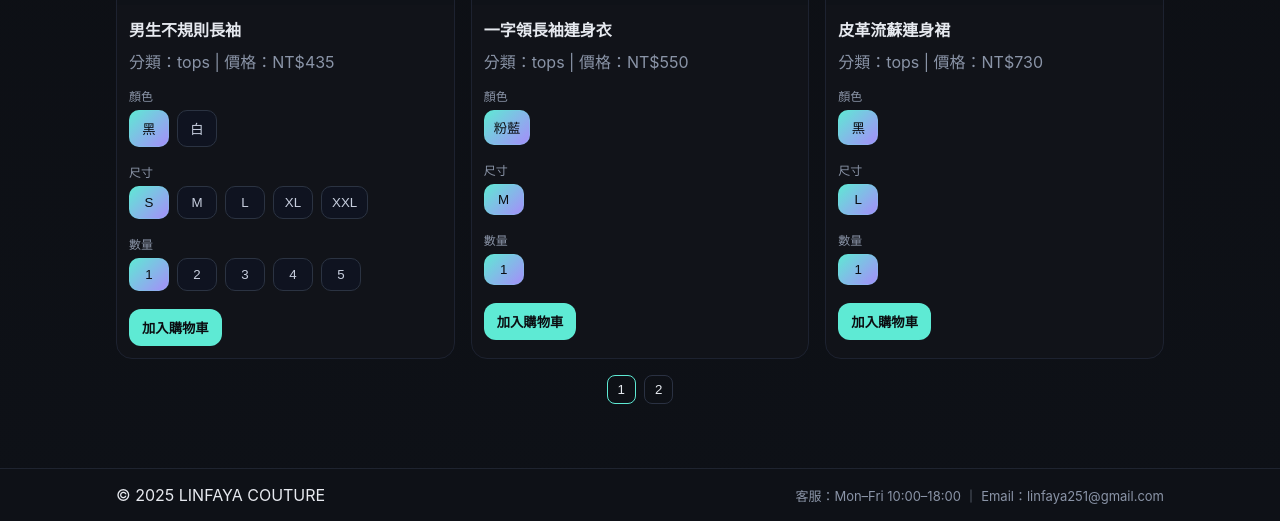
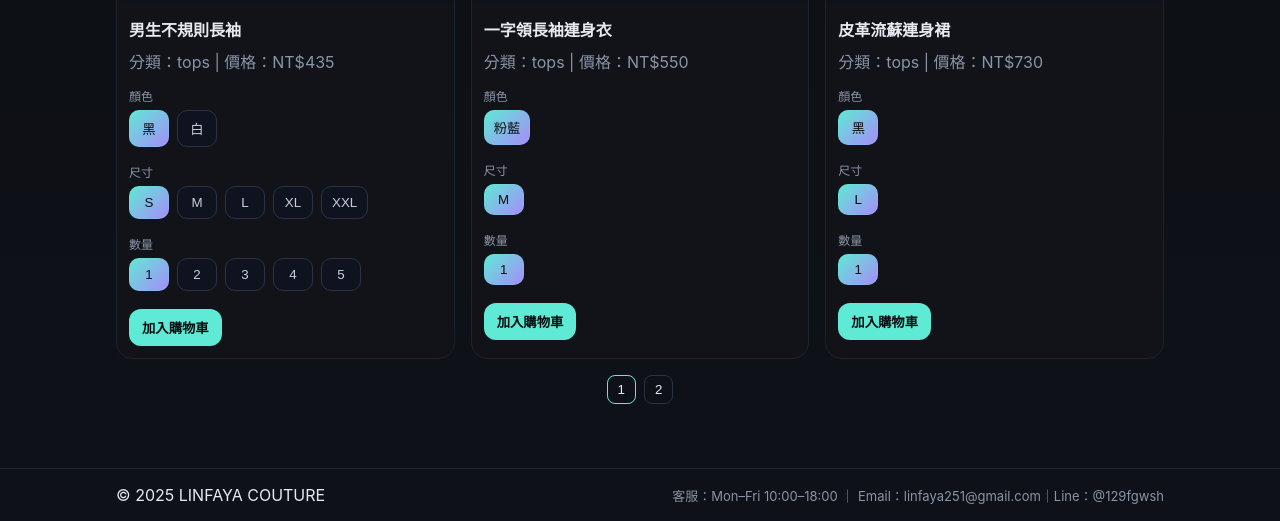
Before and after one commit to alvanchao/linfaya-frontend, a plain HTML site: page index.html in a window 1280 px wide. Shown: the part 1781-2302 px from the top of the page. Drawn offline with Linux system fonts and the light colour scheme.

Commit message:
Add Line ID

```diff
--- a/index.html
+++ b/index.html
@@ -177,7 +177,7 @@
   <footer class="site-footer">
     <div class="container inner">
       <div>© <span id="year"></span> LINFAYA COUTURE</div>
-      <div class="muted">客服：Mon–Fri 10:00–18:00 ｜ Email：linfaya251@gmail.com</div>
+      <div class="muted">客服：Mon–Fri 10:00–18:00 ｜ Email：linfaya251@gmail.com｜Line：@129fgwsh</div>
     </div>
   </footer>
 
```
